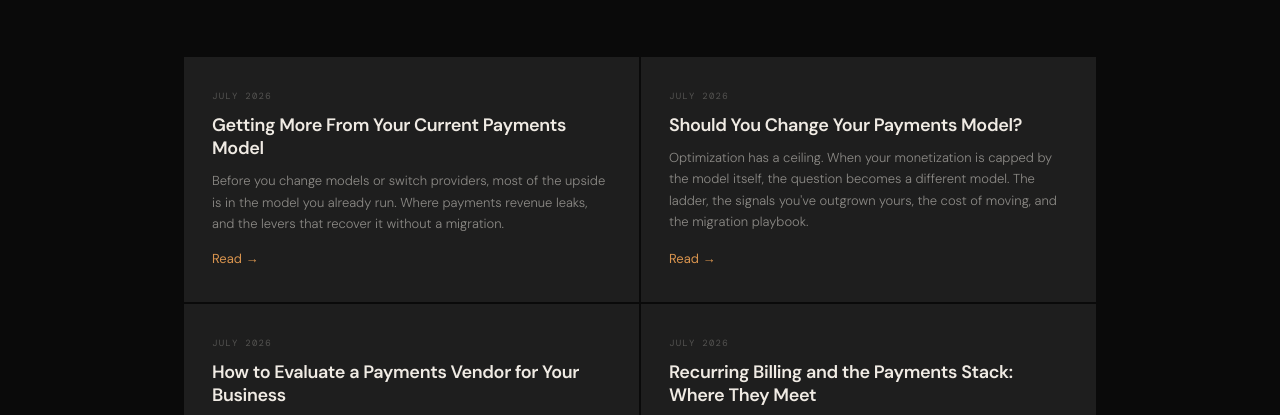
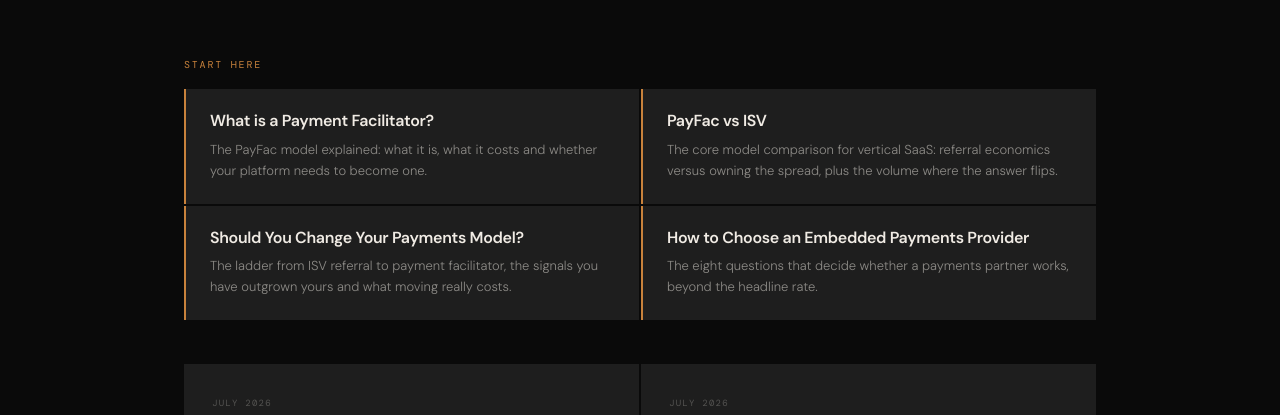
Before and after one commit to jonezy220/marginlabs-site, a website: page the-lab/index.html in a window 1280 px wide. Shown: the part 322-737 px from the top of the page. Drawn offline with nearby package versions, Linux system fonts and the light colour scheme; a web font is replaced by a local one.

Commit message:
Hub-and-spoke SEO: Lab pillar block + funnel spokes into payfac-vs-isv hub
- Add 'Start here' pillar section to Lab index (4 core guides, descriptive anchors)
- Repoint new-cluster model-ladder links from payfac-vs-iso to payfac-vs-isv (demand + audience fit)
- Refresh payfac-vs-isv: freshen date, add payment-facilitation-vs-referral phrasing, reciprocal change-model link
- Link change-model to the what-is-a-payment-facilitator pillar (boost its inbound links)

Co-Authored-By: Claude Opus 4.8 (1M context) <noreply@anthropic.com>

```diff
--- a/the-lab/index.html
+++ b/the-lab/index.html
@@ -107,6 +107,51 @@
     margin-top: 4px;
   }
   .lab-card-link:hover { border-color: var(--copper-lt); }
+  .lab-pillars {
+    max-width: 960px;
+    margin: 0 auto;
+    padding: 0 24px 44px;
+  }
+  .lab-pillars-label {
+    font-family: var(--mono);
+    font-size: 10px;
+    letter-spacing: 0.18em;
+    text-transform: uppercase;
+    color: var(--copper);
+    margin-bottom: 16px;
+  }
+  .lab-pillars-grid {
+    display: grid;
+    grid-template-columns: 1fr 1fr;
+    gap: 2px;
+  }
+  @media (max-width: 640px) {
+    .lab-pillars-grid { grid-template-columns: 1fr; }
+  }
+  .pillar-card {
+    background: var(--bg4);
+    border-left: 2px solid var(--copper);
+    padding: 22px 24px;
+    display: flex;
+    flex-direction: column;
+    gap: 8px;
+    text-decoration: none;
+    transition: background 0.2s;
+  }
+  .pillar-card:hover { background: var(--bg5); }
+  .pillar-title {
+    font-size: 16px;
+    font-weight: 600;
+    letter-spacing: -0.02em;
+    color: var(--text);
+    line-height: 1.3;
+  }
+  .pillar-desc {
+    font-size: 13px;
+    font-weight: 300;
+    color: var(--dim);
+    line-height: 1.6;
+  }
 </style>
 </head>
 <body>
@@ -162,6 +207,29 @@
   <div class="lab-header-eyebrow">Insights</div>
   <h1>The Lab</h1>
   <p class="lab-header-sub">Independent thinking on embedded payments, model selection, and the margin hiding in your platform.</p>
+</div>
+
+<!-- ── START HERE / CORE GUIDES (pillar hub) ───── -->
+<div class="lab-pillars">
+  <div class="lab-pillars-label">Start here</div>
+  <div class="lab-pillars-grid">
+    <a class="pillar-card" href="/the-lab/what-is-a-payment-facilitator">
+      <div class="pillar-title">What is a Payment Facilitator?</div>
+      <div class="pillar-desc">The PayFac model explained: what it is, what it costs and whether your platform needs to become one.</div>
+    </a>
+    <a class="pillar-card" href="/the-lab/payfac-vs-isv">
+      <div class="pillar-title">PayFac vs ISV</div>
+      <div class="pillar-desc">The core model comparison for vertical SaaS: referral economics versus owning the spread, plus the volume where the answer flips.</div>
+    </a>
+    <a class="pillar-card" href="/the-lab/should-you-change-your-payments-model">
+      <div class="pillar-title">Should You Change Your Payments Model?</div>
+      <div class="pillar-desc">The ladder from ISV referral to payment facilitator, the signals you have outgrown yours and what moving really costs.</div>
+    </a>
+    <a class="pillar-card" href="/the-lab/how-to-choose-an-embedded-payments-provider">
+      <div class="pillar-title">How to Choose an Embedded Payments Provider</div>
+      <div class="pillar-desc">The eight questions that decide whether a payments partner works, beyond the headline rate.</div>
+    </a>
+  </div>
 </div>
 
 <!-- ── POST GRID ───────────────────────────────── -->
```
Also changed, not shown: the-lab/how-to-evaluate-a-payments-vendor.html (+1 -1 lines), the-lab/payfac-vs-isv.html (+3 -3 lines), the-lab/should-you-change-your-payments-model.html (+2 -2 lines).
